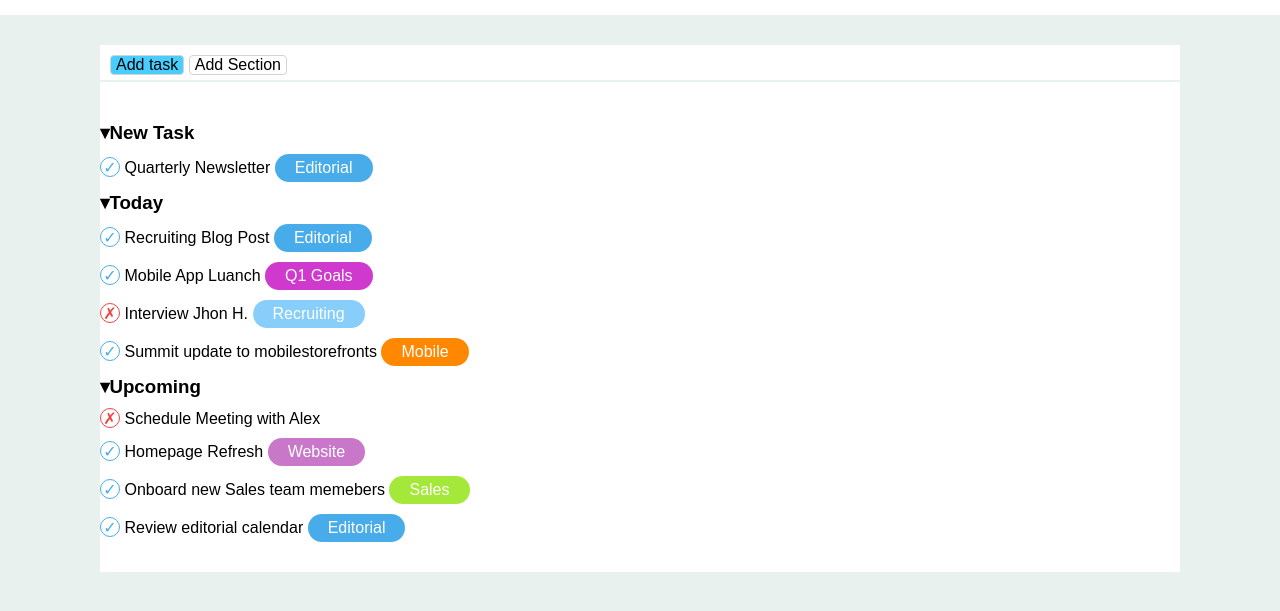
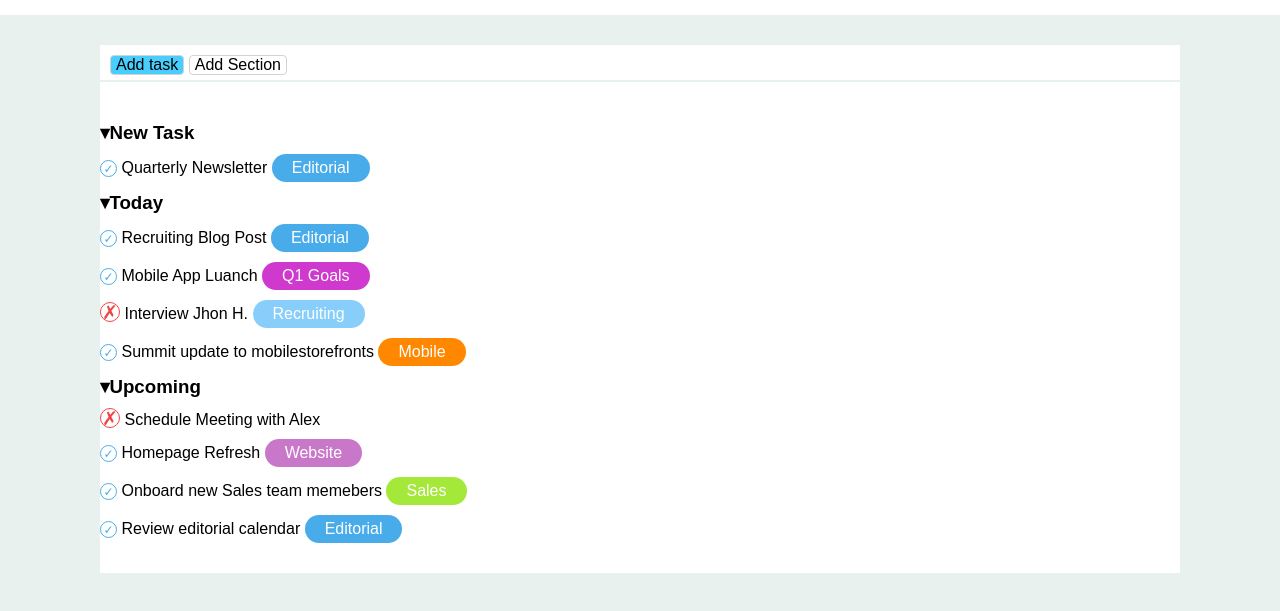
Before and after one commit to AlbertoMameli/html-css-toboolist, a plain HTML site: page index.html in a window 1280 px wide. Shown: the part 55-666 px from the top of the page. Drawn offline with Linux system fonts and the light colour scheme.

Commit message:
feat:aggiunta font-size a check e cross

```diff
--- a/css/style.css
+++ b/css/style.css
@@ -98,14 +98,15 @@ ul {
 }
 
 .check {
-    width: 20px;
-    height: 20px;
-    line-height: 20px;
+    width: 17px;
+    height: 17px;
+    line-height: 17px;
     border: 1px solid rgb(72, 172, 234);
     border-radius: 50%;
     color: rgb(72, 172, 234);
     display: inline-block;
     text-align: center;
+    font-size: 12px;
 }
 
 li {
@@ -118,9 +119,10 @@ li {
 
 
 .cross {
+    font-size: 19px;
     width: 20px;
     height: 20px;
-    line-height: 20px;
+    line-height: 19px;
     border: 1px solid rgb(242, 67, 67);
     border-radius: 50%;
     color: rgb(242, 67, 67);
```
